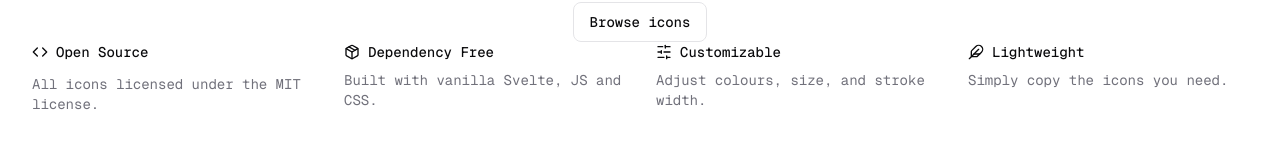
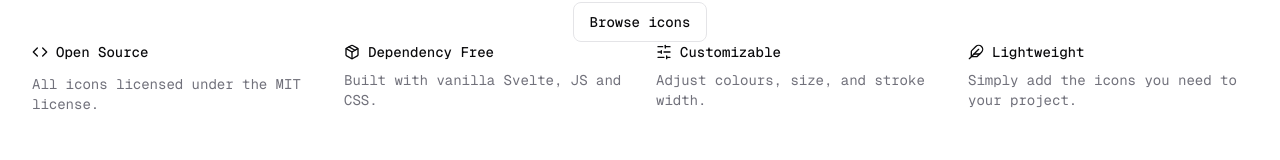
Before and after one commit to jis3r/icons, a SvelteKit app: page / in a window 1280 px wide. Shown: the part 5836-5996 px from the top of the page. Built offline with nearby package versions, Linux system fonts and the light colour scheme; no server answers.

Commit message:
fix: update text in feature description for clarity and improved user understanding

```diff
--- a/src/routes/+page.svelte
+++ b/src/routes/+page.svelte
@@ -399,7 +399,7 @@
 					<Feather class="size-4" />
 					<h3 class="text-sm font-medium">Lightweight</h3>
 				</div>
-				<p class="text-muted-foreground text-sm">Simply copy the icons you need.</p>
+				<p class="text-muted-foreground text-sm">Simply add the icons you need to your project.</p>
 			</div>
 		</div>
 	</section>
```
